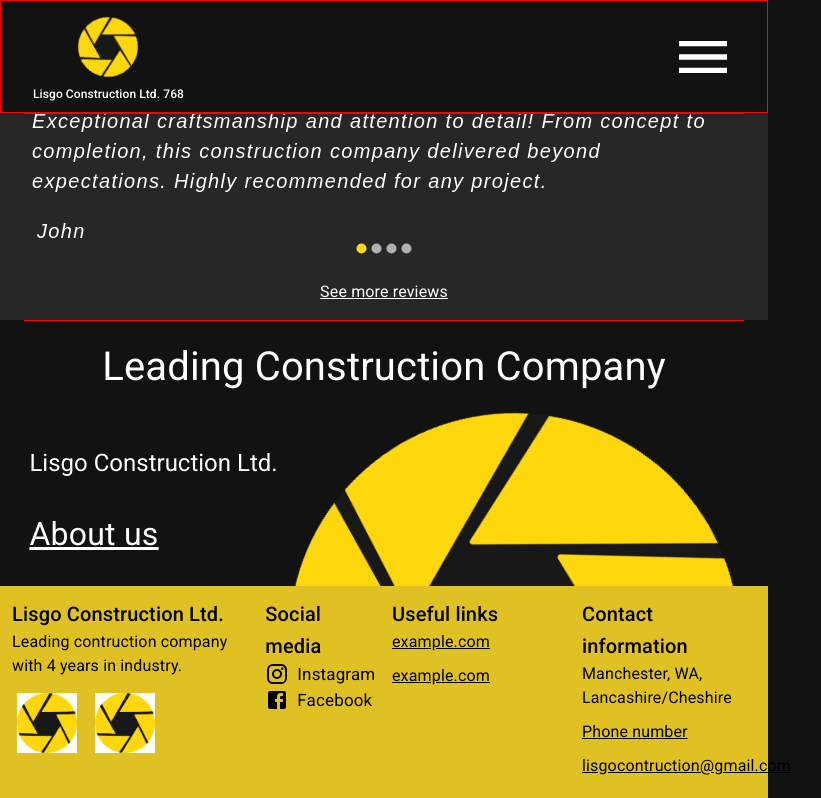
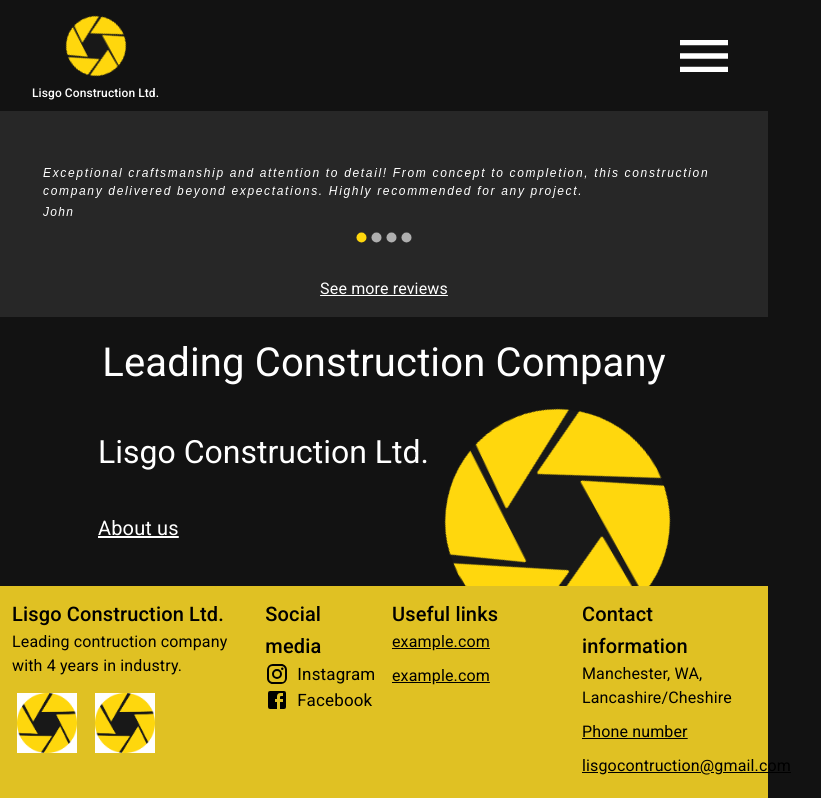
Before and after one commit to taldav8598/LisgoConstructionLtdWebsite, a React (Vite) app in the folder client/: page / in a window 768 px wide. Shown: the top 798 px of the page, 821 px wide, since content can reach past the window. Built offline with nearby package versions, Linux system fonts and the light colour scheme; no server answers.

Commit message:
fix: to responsiveness of text and logo on home page

```diff
--- a/client/src/Home.css
+++ b/client/src/Home.css
@@ -17,11 +17,6 @@
 
 .LisgoHeadingContainer a {
   color: #ffffff;
-}
-
-.LisgoHomeLogoContainer > svg {
-  height: 450px !important;
-  width: 450px !important;
 }
 
 .LisgoHomeLogo {
@@ -46,7 +41,6 @@
   margin: 0;
   padding: 0;
   background-color: #272727;
-  border: 1px solid red;
 }
 
 .ReviewContainer a {
@@ -81,7 +75,7 @@
   width: 100vw;
   height: 150px;
   background-color: #272727;
-  border: none;
+  padding: 0.5em;
 }
 
 .Carousel div {
@@ -131,36 +125,15 @@
   color: white;
 }
 
-.LisgoHeadingContainer {
-  display: flex;
-  justify-content: center;
-  align-items: start;
-}
-
-.lisgo-heading {
-  font-size: 3.75rem !important;
-}
-
-.about-us-heading {
-  font-size: 2rem !important;
-}
-
-.enquire-now-heading {
-  font-size: 2rem !important;
-}
-.LisgoHeadingContainer h3 {
-  margin: 1.5em 0 0.25em 0 !important;
-}
-
-.LisgoHeadingContainer h4 {
-  margin-top: 4rem;
-}
-
 .home-title-container {
   display: flex;
   justify-content: center;
   flex-direction: column;
   margin-top: 0;
+}
+
+.LisgoHomeLogoContainer > svg {
+  margin-left: 1em;
 }
 
 .cheveron-container {
@@ -200,8 +173,24 @@
   .leading-company-heading {
     font-size: clamp(2.5rem, 2.75vw + 0.5rem, 7rem);
   }
+  .LisgoHomeLogoContainer > svg {
+    height: clamp(225px, 17.5vw + 1vw, 465px) !important;
+    width: clamp(225px, 17.5vw + 1vw, 465px) !important;
+  }
+  .LisgoHeadingContainer {
+    flex-direction: column;
+    align-items: stretch !important;
+    justify-content: space-evenly;
+    height: 100%;
+  }
   .lisgo-heading {
-    font-size: clamp(1.5rem, 2vw + 0.5rem, 5rem) !important;
+    font-size: clamp(2rem, 2.15vw + 0.5rem, 5rem) !important;
+  }
+  .about-us-heading {
+    font-size: clamp(1.25rem, 1.25vw + 0.5rem, 5rem) !important;
+  }
+  .enquire-now-heading {
+    font-size: clamp(1.25rem, 1.25vw + 0.5rem, 5rem) !important;
   }
 }
 
@@ -209,7 +198,20 @@
   .leading-company-heading {
     font-size: 2.5rem;
   }
+  .LisgoHomeLogoContainer > svg {
+    height: 225px !important;
+    width: 225px !important;
+  }
+  .MuiGrid-root.css-vj1n65-MuiGrid-root {
+    align-items: space-evenly !important;
+  }
   .lisgo-heading {
-    font-size: 1.5rem !important;
+    font-size: 2rem !important;
+  }
+  .about-us-heading {
+    font-size: 1.25rem !important;
+  }
+  .enquire-now-heading {
+    font-size: 1.25rem !important;
   }
 }
--- a/client/src/Home.jsx
+++ b/client/src/Home.jsx
@@ -60,7 +60,7 @@ export default function Home() {
           container
           style={{
             display: "flex",
-            justifyContent: "space-around",
+            justifyContent: "center",
           }}
         >
           <Grid size="grow">
--- a/client/src/Item.css
+++ b/client/src/Item.css
@@ -13,11 +13,30 @@
 }
 
 .review {
-  margin: 0.25em;
+  margin: 0.25em 0.25em 0 0.25em !important;
   word-wrap: normal;
   word-break: normal;
+  letter-spacing: 1.25pt;
 }
 
 .reviewName {
-  margin: 1em 0.25em !important;
+  margin: 0.25em 0.25em 0 0.25em !important;
 }
+
+@media only screen and (min-width: 768px) {
+  .review {
+    font-size: clamp(0.75rem, 0.75vw + 0.5rem, 1.3rem);
+  }
+  .reviewName {
+    font-size: clamp(0.75rem, 0.75vw + 0.5rem, 1.3rem);
+  }
+}
+
+@media only screen and (max-width: 768px) {
+  .review {
+    font-size: 0.75rem !important;
+  }
+  .reviewName {
+    font-size: 0.75rem !important;
+  }
+}
--- a/client/src/Navigation.css
+++ b/client/src/Navigation.css
@@ -9,7 +9,6 @@
   top: 0;
   left: 0;
   z-index: 100;
-  border: 1px solid red;
   margin: 0;
 }
 
--- a/client/src/Navigation.jsx
+++ b/client/src/Navigation.jsx
@@ -43,7 +43,7 @@ export default function Navigation() {
           </g>
         </svg>
         <Typography className="Lisgo-Logo-Heading" variant="h6">
-          Lisgo Construction Ltd. {width}
+          Lisgo Construction Ltd.
         </Typography>
       </div>
       {width > 768 ? (
```
